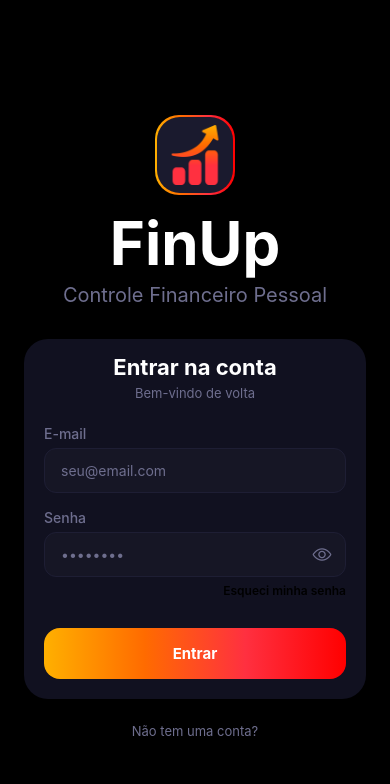
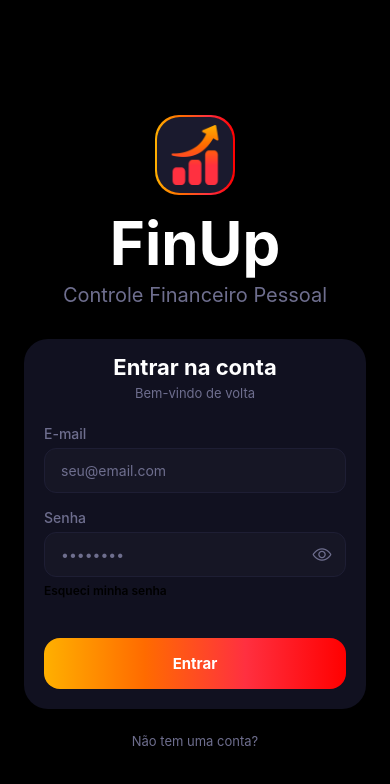
Before and after one commit to Douglas-Bezerra/FinUp, a React Native app in the folder mobileapp/: screen /Login in a window 390 px wide. Shown: the top 784 px of the page. Built offline with nearby package versions, Linux system fonts and the light colour scheme; no server answers.

Commit message:
ajustado estilos da mensagem de erro do input senha e "esqueci minha senha"

```diff
--- a/mobileapp/src/views/TelaLogin.tsx
+++ b/mobileapp/src/views/TelaLogin.tsx
@@ -137,6 +137,7 @@ export default function TelaLogin() {
             placeholder="••••••••"
             secureTextEntry
           />
+          <View style={styles.passwordFooter}>
             {passwordError ? (
               <Text style={styles.errorText}>
                 {passwordError}
@@ -149,6 +150,7 @@ export default function TelaLogin() {
                 Esqueci minha senha
               </GradientText>
             </Pressable>
+          </View>
 
 
           {/* Entrar */}
@@ -216,8 +218,7 @@ const styles = StyleSheet.create({
     textAlign: "center",
   },
   forgotButton: {
-    alignSelf: "flex-end",
-    marginBottom: 30,
+    marginBottom: 40,
     marginTop: -10,
   },
   forgotText: {
@@ -244,4 +245,8 @@ const styles = StyleSheet.create({
     marginTop: -10,
     marginBottom: 20,
   },
+  passwordFooter: {
+    flexDirection: "row",
+    justifyContent: "space-between",
+  },
 });
```
Lines whose indentation alone changed are shown as unchanged.
